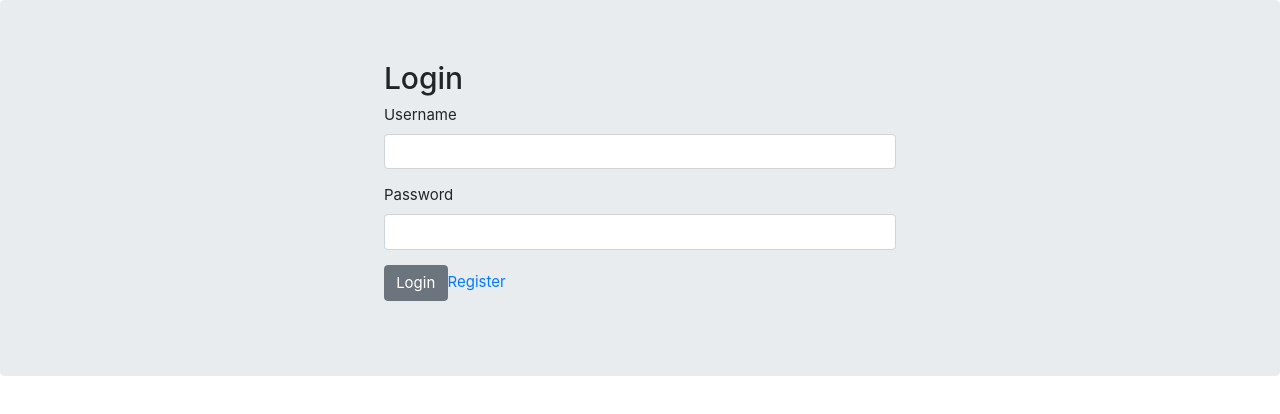
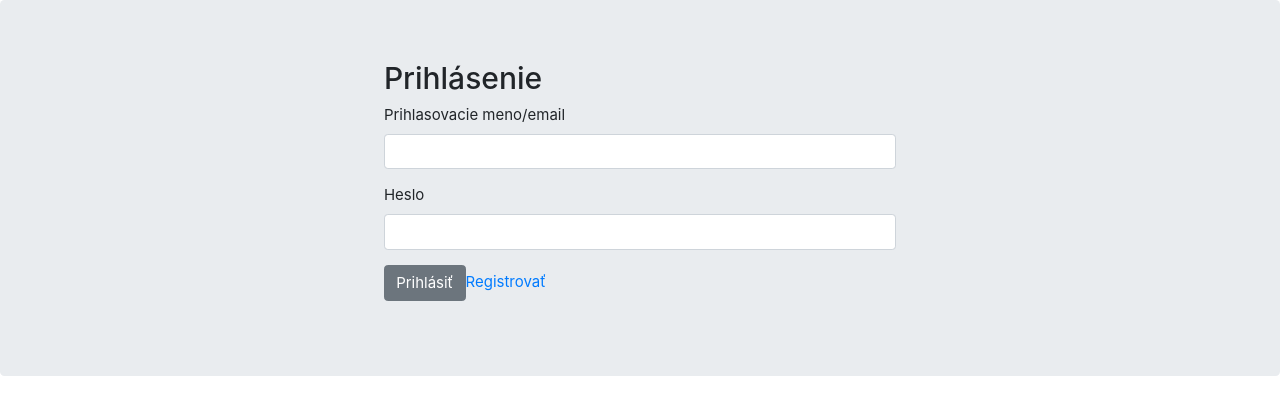
Before and after one commit to FLL-SK/tms, a React app: page /login in a window 1280 px wide. Shown: the top 414 px of the page. Built offline with nearby package versions, Linux system fonts and the light colour scheme.

Commit message:
i18n added

```diff
--- a/src/LoginPage/LoginPage.tsx
+++ b/src/LoginPage/LoginPage.tsx
@@ -2,6 +2,9 @@ import React, { useState, useEffect } from 'react';
 import { Link } from 'react-router-dom';
 import { useDispatch, useSelector } from 'react-redux';
 import { Button, Form, Row, Col } from 'react-bootstrap';
+import { useTranslation } from 'react-i18next';
+
+import { txt } from '../_locales';
 
 import { userActions } from '../_actions';
 
@@ -16,6 +19,7 @@ function LoginPage() {
     const { username, password } = inputs;
     const loggingIn = useSelector((state: RootState) => state.authentication.loggingIn);
     const dispatch = useDispatch();
+    const { t } = useTranslation();
 
     // reset login status
     useEffect(() => {
@@ -39,10 +43,10 @@ function LoginPage() {
     return (
         <Row>
             <Col md={{ span: 8, offset: 2 }} sm>
-                <h2>Login</h2>
+                <h2>{t(txt.LoginPage.title)}</h2>
                 <Form name="form" onSubmit={handleSubmit}>
                     <Form.Group>
-                        <Form.Label>Username</Form.Label>
+                        <Form.Label>{t(txt.LoginPage.username)}</Form.Label>
                         <Form.Control
                             type="text"
                             name="username"
@@ -51,11 +55,13 @@ function LoginPage() {
                             className={submitted && !username ? ' is-invalid' : ''}
                         />
                         {submitted && !username && (
-                            <Form.Control.Feedback type="invalid">Username is required</Form.Control.Feedback>
+                            <Form.Control.Feedback type="invalid">
+                                {t(txt.LoginPage.username_required)}
+                            </Form.Control.Feedback>
                         )}
                     </Form.Group>
                     <Form.Group>
-                        <Form.Label>Password</Form.Label>
+                        <Form.Label>{t(txt.LoginPage.password)}</Form.Label>
                         <Form.Control
                             type="password"
                             name="password"
@@ -64,16 +70,18 @@ function LoginPage() {
                             className={submitted && !password ? ' is-invalid' : ''}
                         />
                         {submitted && !password && (
-                            <Form.Control.Feedback type="invalid">Password is required</Form.Control.Feedback>
+                            <Form.Control.Feedback type="invalid">
+                                {t(txt.LoginPage.password_required)}
+                            </Form.Control.Feedback>
                         )}
                     </Form.Group>
                     <Form.Group>
                         <Button variant="secondary" type="submit">
                             {loggingIn && <span className="spinner-border spinner-border-sm mr-1"></span>}
-                            Login
+                            {t(txt.LoginPage.btnLogin)}
                         </Button>
                         <Link to="/register" className="btn-link">
-                            Register
+                            {t(txt.LoginPage.btnRegister)}
                         </Link>
                     </Form.Group>
                 </Form>
--- /dev/null
+++ b/src/_locales/en.json
@@ -0,0 +1,9 @@
+{
+    "home" : {
+        "test":"test-EN"
+    },
+    "global": "global-EN",
+    "LoginPage": {
+        "username_required":"Username is required"
+    }
+}
--- /dev/null
+++ b/src/_locales/index.ts
@@ -0,0 +1,67 @@
+import i18next from 'i18next';
+import { initReactI18next } from 'react-i18next';
+
+import LanguageDetector from 'i18next-browser-languagedetector';
+
+import en from './en.json';
+import sk from './sk.json';
+import { ConvertedToObjectType } from './types';
+
+const translationsJson = {
+    en: {
+        translation: en,
+    },
+    sk: {
+        translation: sk,
+    },
+};
+
+export type TranslationResource = typeof sk;
+export type LanguageKey = keyof TranslationResource;
+
+export const txt: ConvertedToObjectType<TranslationResource> = {} as any;
+
+interface Dict<T> {
+    [Key: string]: T | {};
+}
+
+/*
+ * Converts the static JSON file into an object where keys are identical
+ * but values are strings concatenated according to syntax.
+ * This is helpful when using the JSON file keys and still have the intellisense support
+ * along with type-safety
+ */
+const convertLanguageJsonToObject = (obj: any, dict: Dict<string>, current?: string) => {
+    Object.keys(obj).forEach((key: string) => {
+        const currentLookupKey = current ? `${current}.${key}` : key;
+        if (typeof obj[key] === 'object') {
+            dict[key] = {} as Dict<string>;
+            convertLanguageJsonToObject(obj[key], dict[key] as Dict<string>, currentLookupKey);
+        } else {
+            dict[key] = currentLookupKey;
+        }
+    });
+};
+
+export const i18n = i18next
+    // pass the i18n instance to react-i18next.
+    .use(initReactI18next)
+    // detect user language
+    // learn more: https://github.com/i18next/i18next-browser-languageDetector
+    .use(LanguageDetector)
+    // init i18next
+    // for all options read: https://www.i18next.com/overview/configuration-options
+    .init(
+        {
+            resources: translationsJson,
+            fallbackLng: 'sk',
+            debug: process.env.NODE_ENV !== 'production' && process.env.NODE_ENV !== 'test',
+
+            interpolation: {
+                escapeValue: false, // not needed for react as it escapes by default
+            },
+        },
+        () => {
+            convertLanguageJsonToObject(sk, txt);
+        },
+    );
--- /dev/null
+++ b/src/_locales/sk.json
@@ -0,0 +1,15 @@
+{
+    "home": {
+        "test": "test-SK"
+    },
+    "global": "global-SK",
+    "LoginPage": {
+        "title": "Prihlásenie",
+        "username": "Prihlasovacie meno/email",
+        "password": "Heslo",
+        "username_required": "Prihlasovacie meno je treba zadať.",
+        "password_required": "Heslo je treba zadať.",
+        "btnLogin": "Prihlásiť",
+        "btnRegister": "Registrovať"
+    }
+}
--- /dev/null
+++ b/src/_locales/types.ts
@@ -0,0 +1,3 @@
+export type ConvertedToObjectType<T> = {
+  [P in keyof T]: T[P] extends string ? string : ConvertedToObjectType<T[P]>;
+};
--- a/src/index.tsx
+++ b/src/index.tsx
@@ -10,6 +10,8 @@ import { apiService } from './_services';
 import 'bootstrap/dist/css/bootstrap.min.css';
 import './_styles/textsizing.css';
 import './_styles/cursor.css';
+
+import './_locales';
 
 // setup fake backend
 import { configureFakeBackend } from './_helpers';
```
Also changed, not shown: package.json (+10 -7 lines), 1 other file (tests, documents, lock files or other folders).
